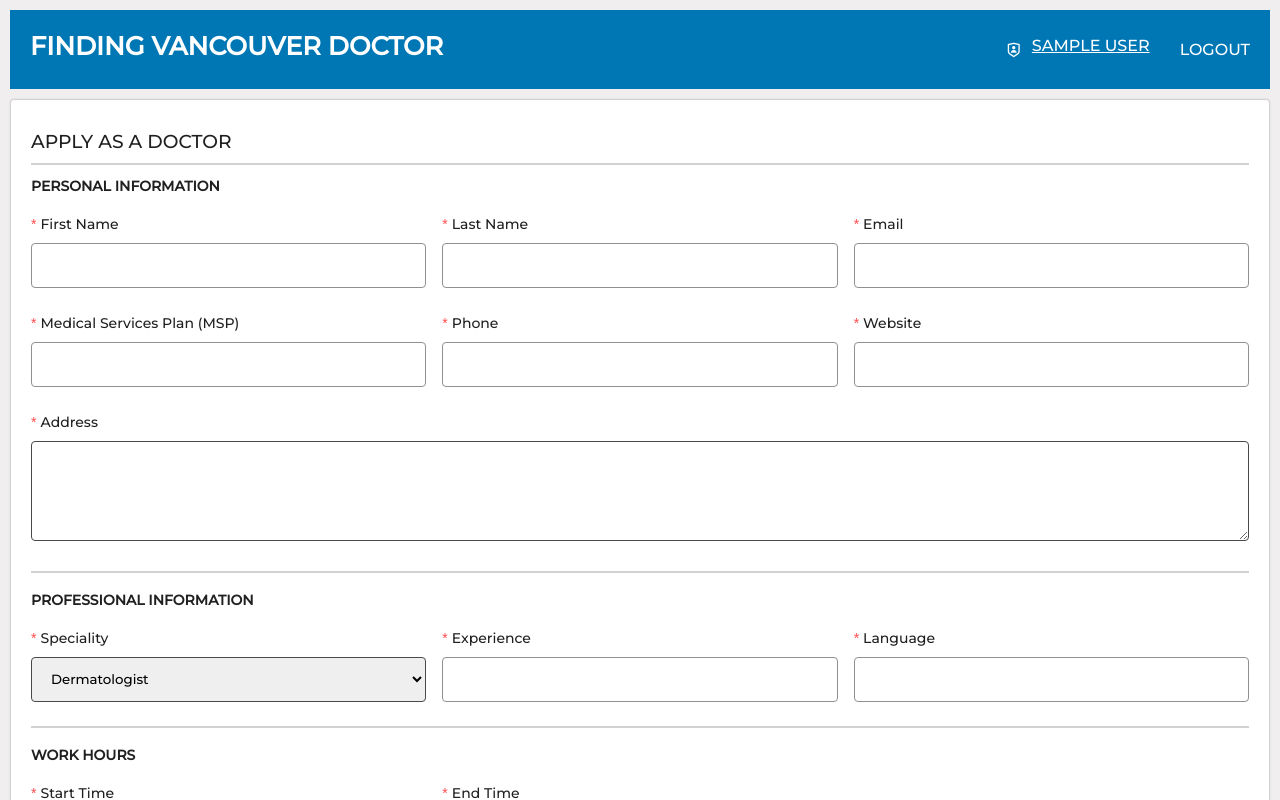
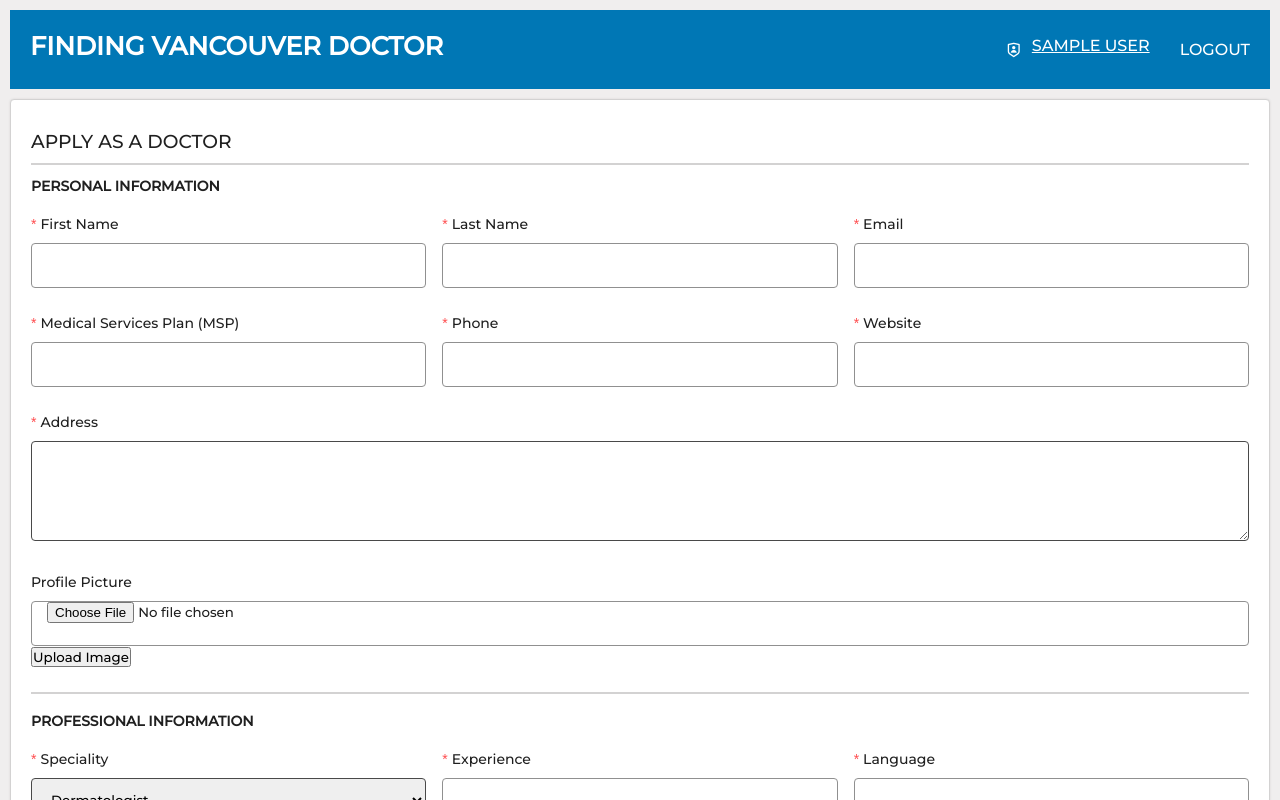
Before and after one commit to neilquizon/findingvancouverdoctors, a React (Create React App) app: page /apply-doctor in a window 1280 px wide. Shown: the top 800 px of the page. Built offline with nearby package versions, Linux system fonts and the light colour scheme; no server answers; the database is empty; sample sign-in values are in the browser's storage.

Commit message:
design update

```diff
--- a/package.json
+++ b/package.json
@@ -3,6 +3,8 @@
   "version": "0.1.0",
   "private": true,
   "dependencies": {
+    "@cloudinary/react": "^1.13.0",
+    "@cloudinary/url-gen": "^1.20.0",
     "@reduxjs/toolkit": "^2.2.5",
     "@testing-library/jest-dom": "^5.17.0",
     "@testing-library/react": "^13.4.0",
--- a/src/pages/DoctorForm/index.js
+++ b/src/pages/DoctorForm/index.js
@@ -2,6 +2,7 @@ import { Col, Form, message, Row, Modal } from "antd";
 import React, { useEffect, useState } from "react";
 import { useDispatch } from "react-redux";
 import { useNavigate } from "react-router-dom";
+import axios from "axios";
 import {
   AddDoctor,
   CheckIfDoctorAccountIsApplied,
@@ -21,11 +22,46 @@ const DoctorForm = () => {
   const [alreadyApproved, setAlreadyApproved] = useState(false);
   const [days, setDays] = useState([]);
   const [alreadyApplied, setAlreadyApplied] = useState(false);
+  const [image, setImage] = useState(null);
+  const [loading, setLoading] = useState(false);
+  const [imageUrl, setImageUrl] = useState("");
   const dispatch = useDispatch();
   const navigate = useNavigate();
 
+  const uploadImage = async () => {
+    if (!image) {
+      message.error("Please select an image first.");
+      return;
+    }
+
+    const formData = new FormData();
+    formData.append("file", image);
+    formData.append("upload_preset", "findingvancouverdoctor"); // Replace with your Cloudinary upload preset name
+
+    setLoading(true);
+
+    try {
+      const res = await axios.post(
+        `https://api.cloudinary.com/v1_1/djibhmgu6/image/upload`, // Replace with your Cloudinary cloud name
+        formData
+      );
+      setImageUrl(res.data.secure_url);
+      setLoading(false);
+      message.success("Image uploaded successfully!");
+    } catch (error) {
+      console.error("Error uploading image:", error);
+      setLoading(false);
+      message.error("Failed to upload image.");
+    }
+  };
+
   const onFinish = async (values) => {
     try {
+      if (!imageUrl) {
+        message.error("Please upload a profile picture.");
+        return;
+      }
+
       dispatch(ShowLoader(true));
       const payload = {
         ...values,
@@ -33,6 +69,7 @@ const DoctorForm = () => {
         userId: JSON.parse(localStorage.getItem("user")).id,
         status: "pending",
         role: "doctor",
+        profilePic: imageUrl, // Save the image URL to the payload
       };
       let response = null;
       if (alreadyApproved) {
@@ -68,6 +105,7 @@ const DoctorForm = () => {
           setAlreadyApproved(true);
           form.setFieldsValue(response.data);
           setDays(response.data.days);
+          setImageUrl(response.data.profilePic); // Set the existing profile pic URL if any
         }
       } else {
         setAlreadyApplied(false);
@@ -170,6 +208,19 @@ const DoctorForm = () => {
                   rules={[{ required: true, message: "Required" }]}
                 >
                   <textarea type="text" />
+                </Form.Item>
+              </Col>
+              <Col span={24}>
+                <Form.Item label="Profile Picture">
+                  <input type="file" onChange={(e) => setImage(e.target.files[0])} />
+                  <button type="button" onClick={uploadImage} disabled={loading}>
+                    {loading ? "Uploading..." : "Upload Image"}
+                  </button>
+                  {imageUrl && (
+                    <div style={{ marginTop: "10px" }}>
+                      <img src={imageUrl} alt="Profile" style={{ width: "100px", height: "100px", borderRadius: "50%" }} />
+                    </div>
+                  )}
                 </Form.Item>
               </Col>
               <Col span={24}>
--- a/src/pages/Home/index.js
+++ b/src/pages/Home/index.js
@@ -197,6 +197,11 @@ function Home() {
                 style={{ backgroundColor: 'white', padding: '1rem', display: 'flex', flexDirection: 'column', gap: '1rem', cursor: 'pointer' }}
                 onClick={() => handleDoctorClick(doctor.id)}
               >
+                <div style={{ textAlign: 'center' }}>
+                  {doctor.profilePic && (
+                    <img src={doctor.profilePic} alt="Doctor Profile" style={{ width: '100px', height: '100px', borderRadius: '50%' }} />
+                  )}
+                </div>
                 <div style={{ display: 'flex', flexDirection: 'column', alignItems: 'flex-start', width: '100%' }}>
                   <h2 style={{ textTransform: 'uppercase', textAlign: 'left' }}>
                     {doctor.firstName} {doctor.lastName}
```
Also changed, not shown: src/CloudinaryUpload.js (added, +46 -0 lines), 1 other file (tests, documents, lock files or other folders).
